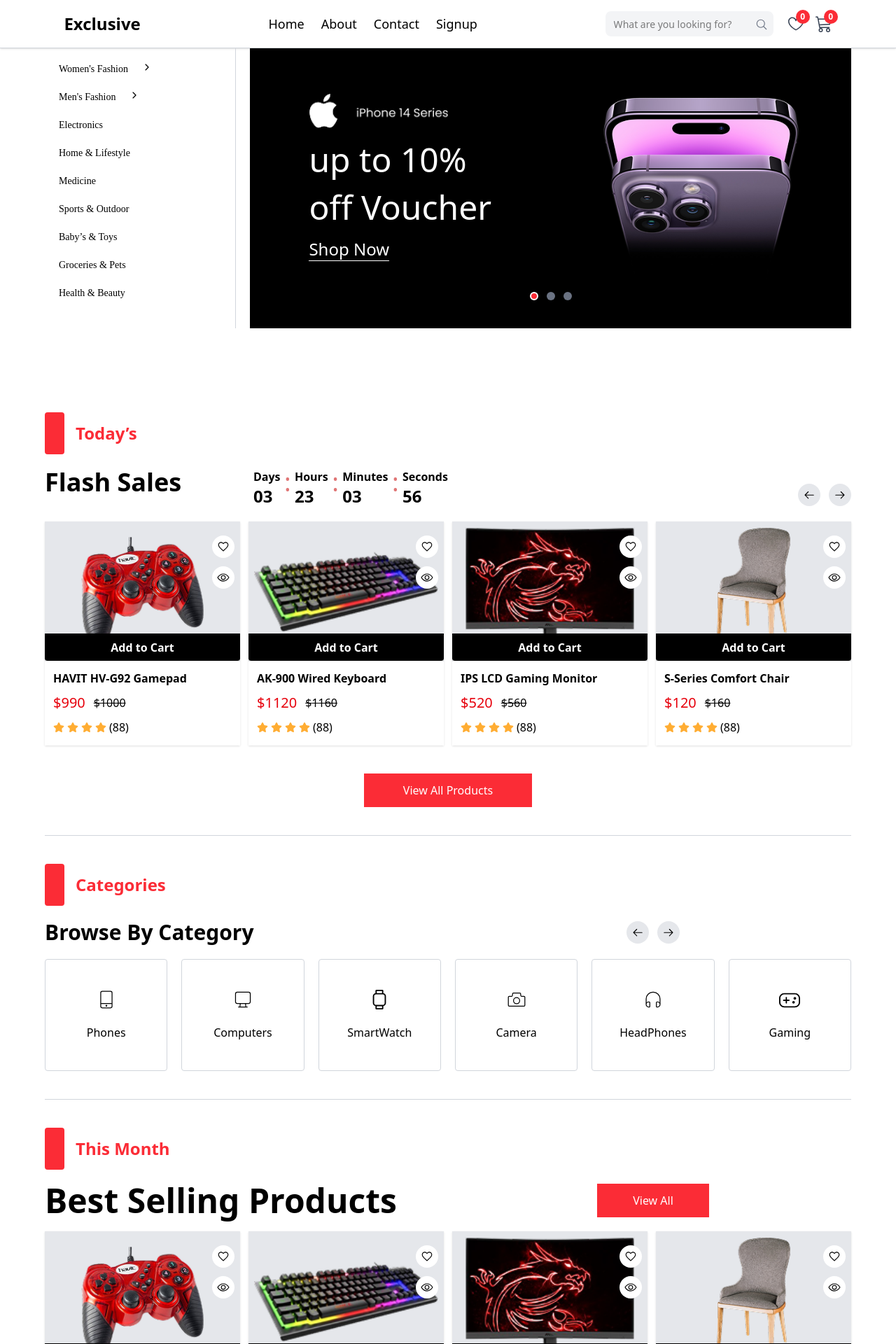
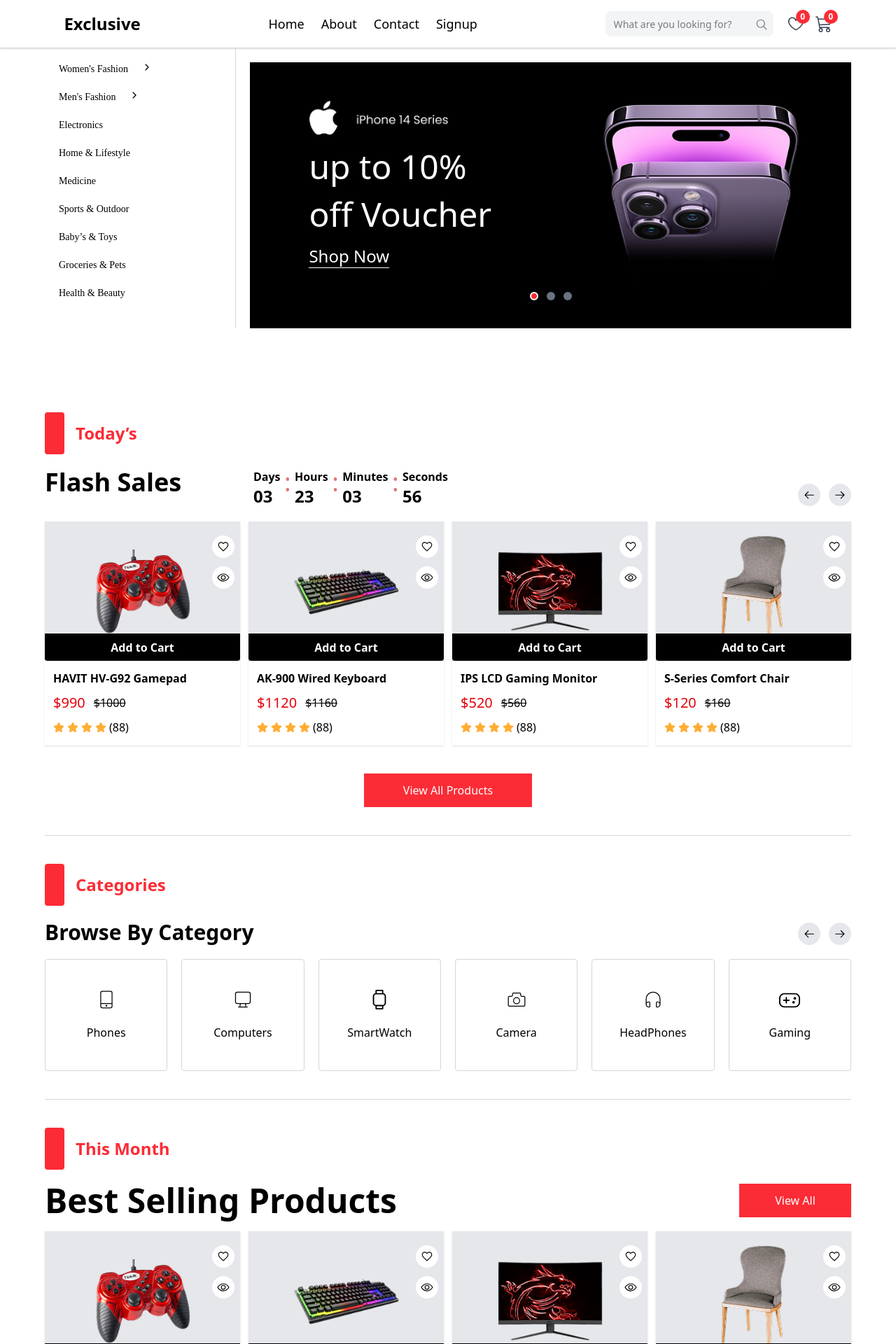
Before and after one commit to MAnwarulhaq/eccomerceNextJs, a Next.js app: page / in a window 1280 px wide. Shown: the top 1920 px of the page at 70% size. Built offline with nearby package versions, Linux system fonts and the light colour scheme.

Commit message:
update the code

```diff
--- a/app/components/BestProducts.jsx
+++ b/app/components/BestProducts.jsx
@@ -23,8 +23,8 @@
             </div>
             <div className="grid grid-cols-1 sm:grid-cols-2 gap-5">
                 <p className="font-semibold text-2xl md:text-5xl">Best Selling Products</p>
-                <div className="flex justify-center items-center">
-                    <button className="bg-red-500 text-white w-40 h-12">View All</button>
+                <div className="flex justify-center md:justify-end items-center md:items-end">
+                    <button className="bg-red-500 text-white w-40 h-12 cursor-pointer">View All</button>
                 </div>
             </div>
             <div className='grid grid-cols-1 sm:grid-cols-2  xl:grid-cols-4 gap-3 mt-5'>
--- a/app/components/Category.jsx
+++ b/app/components/Category.jsx
@@ -21,7 +21,7 @@
             </div>
             <div className="grid grid-cols-1 sm:grid-cols-2 gap-5  ">
                 <p className='font-semibold text-2xl md:text-3xl'>Browse By Category</p>
-                <div className=' flex justify-center items-center gap-3'>
+                <div className=' flex justify-center md:justify-end items-center md:items-end gap-3'>
                     <div className='size-8 bg-gray-200 rounded-full flex justify-center items-center cursor-pointer'
                         // onClick={prevItem}
                     >
--- a/app/components/HeroSection.jsx
+++ b/app/components/HeroSection.jsx
@@ -32,7 +32,7 @@
             </div>
 
 
-            <div className='relative  order-1 md:order-2 col-span-12 md:col-span-9  bg-black  grid grid-cols-1  md:grid-cols-2     '>
+            <div className='relative  order-1 md:order-2 col-span-12 md:col-span-9  bg-black  grid grid-cols-1  md:grid-cols-2   mt-5  '>
                 <div className='  order-2 md:order-1 flex justify-center items-center'>
                     <div className='  text-white space-y-2 md:space-y-5 flex flex-col justify-center md:justify-start items-center md:items-start mb-3'>
                         <Image
--- a/app/components/Navbar.jsx
+++ b/app/components/Navbar.jsx
@@ -8,7 +8,7 @@
 
 export default function Navbar() {
   const cartCount = useSelector((state) => state.cart.items.reduce((total, item) => total + item.qty, 0));
-  return(
+  return (
     <nav className="flex justify-around items-center  py-4 bg-[#ffff] shadow border-b border-gray-300">
       <h1 className="text-2xl font-bold">Exclusive</h1>
 
@@ -51,7 +51,7 @@
         </div>
       </div>
       <div className=" lg:hidden text-2xl">
-    <RxHamburgerMenu />
+        <RxHamburgerMenu />
       </div>
     </nav>
   )
--- a/app/components/Product.jsx
+++ b/app/components/Product.jsx
@@ -31,9 +31,9 @@
                 <Image
                     src={image}
                     alt={productname}
-                    width={80}
-                    height={80}
-                    className=" w-full h-full object-contain"
+                    width={150}
+                    height={150}
+                    className=" h-40 object-contain"
                 />
                 <div className=' absolute top-5 right-2 space-y-3  '>
                     <div className=' bg-[#ffff] size-8 flex justify-center items-center rounded-full '>
```
Also changed, not shown: app/components/OurProducts.jsx (added).
